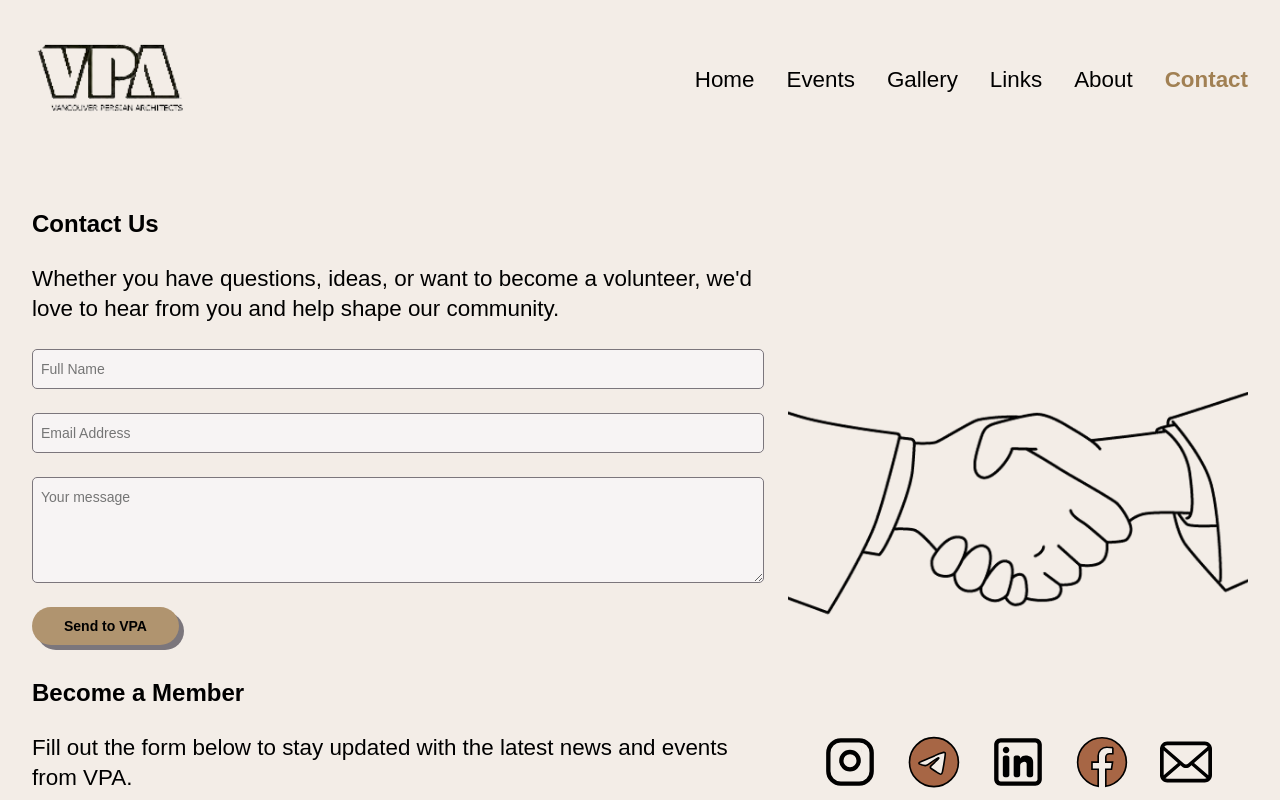
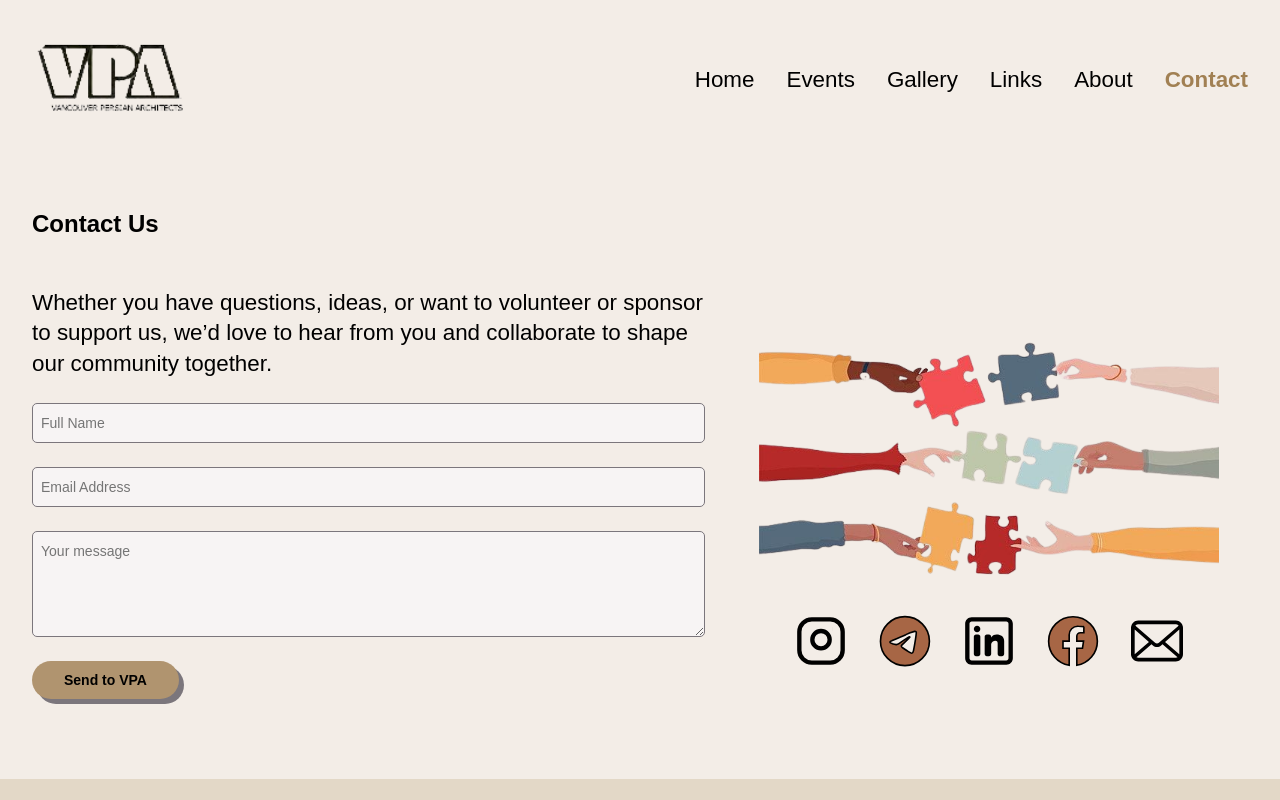
Before and after one commit to BehinaBhr/VPA, a React (Create React App) app: page /contact in a window 1280 px wide. Shown: the top 800 px of the page. Built offline with nearby package versions, Linux system fonts and the light colour scheme.

Commit message:
Refactor Contact page with new ContactForm component, move Become Member part to separate page, fix footer position on pages with less content, and change Connect image to slogan

```diff
--- a/src/App.scss
+++ b/src/App.scss
@@ -22,6 +22,9 @@ a {
 .app {
   background-color: $cream;
   min-height: 100vh;
+  display: flex;
+  flex-direction: column;
+  justify-content: flex-start;
 }
 
 main {
--- /dev/null
+++ b/src/components/ContactForm/ContactForm.js
@@ -0,0 +1,147 @@
+import "./ContactForm.scss";
+import { useState, useRef, useEffect } from "react";
+import emailjs from "@emailjs/browser";
+
+const ContactForm = () => {
+  const [formData, setFormData] = useState({
+    user_name: "",
+    user_email: "",
+    message: "",
+  });
+  const [formSubmitted, setFormSubmitted] = useState(false);
+  const [errors, setErrors] = useState({});
+  const [successMessageVisible, setSuccessMessageVisible] = useState(false);
+  const [isSubmitting, setIsSubmitting] = useState(false);
+
+  const form = useRef();
+
+  const handleChange = (event) => {
+    const { name, value } = event.target;
+    setFormData({ ...formData, [name]: value });
+
+    // Clear the related error when user starts typing
+    if (errors[name]) {
+      setErrors((prevErrors) => ({
+        ...prevErrors,
+        [name]: "", // Clear the error message for the field
+      }));
+    }
+  };
+
+  const validateForm = () => {
+    const validationErrors = {};
+
+    if (!formData.user_name.trim()) {
+      validationErrors.user_name = "Please enter your name";
+    }
+
+    const emailRegex = /^\w+([.-]?\w+)*@\w+([.-]?\w+)*\.\w{2,3}$/;
+    if (!emailRegex.test(formData.user_email)) {
+      validationErrors.user_email = "Please enter a valid email address";
+    }
+
+    if (!formData.message.trim()) {
+      validationErrors.message = "Please enter your message";
+    }
+
+    return validationErrors;
+  };
+
+  const handleSubmit = async (event) => {
+    event.preventDefault();
+    const validationErrors = validateForm();
+
+    if (Object.keys(validationErrors).length === 0) {
+      setIsSubmitting(true);
+      try {
+        const response = await emailjs.sendForm(
+          "service_ddftbnt",
+          "template_nt5x99r",
+          form.current,
+          "7r8MHzHo8KITRpU-c"
+        );
+
+        if (response.status === 200) {
+          setFormSubmitted(true);
+          setSuccessMessageVisible(true);
+          setFormData({
+            user_name: "",
+            user_email: "",
+            message: "",
+          });
+        } else {
+          console.error("Email sending error:", response.text);
+        }
+      } catch (error) {
+        console.error("Error submitting form:", error);
+      } finally {
+        setIsSubmitting(false);
+      }
+    } else {
+      setErrors(validationErrors);
+    }
+  };
+
+  useEffect(() => {
+    if (successMessageVisible) {
+      const timer = setTimeout(() => {
+        setSuccessMessageVisible(false);
+      }, 3000);
+      return () => clearTimeout(timer);
+    }
+  }, [successMessageVisible]);
+  return (
+    <form className="contact-form" ref={form} onSubmit={handleSubmit}>
+      <div className="contact-form__group">
+        <input
+          type="text"
+          id="user_name"
+          name="user_name"
+          required
+          value={formData.user_name}
+          onChange={handleChange}
+          placeholder="Full Name"
+        />
+        {errors.user_name && <span className="error">{errors.user_name}</span>}
+      </div>
+      <div className="contact-form__group">
+        <input
+          type="email"
+          id="user_email"
+          name="user_email"
+          required
+          value={formData.user_email}
+          onChange={handleChange}
+          placeholder="Email Address"
+        />
+        {errors.user_email && <span className="error">{errors.user_email}</span>}
+      </div>
+      <div className="contact-form__group">
+        <textarea
+          id="message"
+          name="message"
+          rows="4"
+          required
+          value={formData.message}
+          onChange={handleChange}
+          placeholder="Your message"
+        />
+        {errors.message && <span className="error">{errors.message}</span>}
+      </div>
+      {successMessageVisible ? null : (
+        <div className="contact-form__button">
+          <button type="submit" disabled={isSubmitting}>
+            {formSubmitted ? "Send Another Message" : "Send to VPA"}
+          </button>
+        </div>
+      )}
+      {successMessageVisible && (
+        <div className="contact-form__success-message" aria-live="polite">
+          <p>Thank you for your message!</p>
+        </div>
+      )}
+    </form>
+  );
+};
+
+export default ContactForm;
--- /dev/null
+++ b/src/components/ContactForm/ContactForm.scss
@@ -0,0 +1,68 @@
+@use "../../styles/partials/typography-mixins" as *;
+@use "../../styles/partials/mixins" as *;
+@use "../../styles/partials/variables" as *;
+@use "../../styles/partials/colors" as *;
+
+.contact-form {
+  display: flex;
+  width: 100%;
+  flex-direction: column;
+  gap: $mobile-padding;
+  @include tablet {
+    gap: $mid-space-between;
+  }
+
+  &__group {
+    display: flex;
+    flex-direction: column;
+    gap: $smallest-space-between;
+
+    label {
+      @include body-large;
+    }
+
+    input,
+    textarea {
+      @include body-medium;
+      background-color: $white;
+      color: $fade-black;
+      width: 100%;
+      padding: $smallest-space-between;
+      border: 1px solid $gray;
+      border-radius: 5px;
+      &:focus {
+        outline: none;
+        border-color: $beige;
+      }
+    }
+  }
+
+  &__button {
+    align-self: center;
+    @include tablet {
+      align-self: flex-start;
+    }
+    button {
+      @include labels-links-button;
+      padding: $smallest-space-between $tablet-padding;
+      background-color: $sand;
+      border: none;
+      border-radius: $oval-border-radius;
+      cursor: pointer;
+      box-shadow: 5px 5px $gray;
+      transition: box-shadow 0.2s ease, transform 0.2s ease;
+      // button effect: being pushed down on hover
+      &:hover {
+        box-shadow: 3px 3px $gray;
+        transform: translateY(4px);
+      }
+    }
+  }
+
+  &__success-message {
+    background-color: $dirty;
+    border-radius: 5px;
+    padding: $mobile-padding;
+    @include body-large;
+  }
+}
--- a/src/components/Footer/Footer.scss
+++ b/src/components/Footer/Footer.scss
@@ -6,6 +6,7 @@
 
 .footer {
   background-color: $light-beige;
+  margin-top: auto;
 
   &__wrapper {
     display: flex;
--- a/src/components/Header/Header.scss
+++ b/src/components/Header/Header.scss
@@ -7,6 +7,7 @@
 .header {
   @include body-large;
   display: flex;
+  width:100%;
   flex-direction: column;
   align-items: center;
   padding: $mobile-padding;
--- a/src/pages/Contact/Contact.js
+++ b/src/pages/Contact/Contact.js
@@ -1,173 +1,110 @@
 import "./Contact.scss";
 import { DocumentTitle } from "../../utils/utils";
-import { useState, useRef, useEffect } from "react";
-import emailjs from "@emailjs/browser";
+import ContactForm from "../../components/ContactForm/ContactForm";
 import ContactLink from "../../components/ContactLinks/ContactLink";
 import connectLogo from "../../assets/images/connect.png";
 const Contact = () => {
   DocumentTitle("Contact Us");
+  //   user_name: "",
+  //   user_email: "",
+  //   message: "",
+  // });
+  // const [formSubmitted, setFormSubmitted] = useState(false);
+  // const [errors, setErrors] = useState({});
+  // const [successMessageVisible, setSuccessMessageVisible] = useState(false);
 
-  const [formData, setFormData] = useState({
-    user_name: "",
-    user_email: "",
-    message: "",
-  });
-  const [formSubmitted, setFormSubmitted] = useState(false);
-  const [errors, setErrors] = useState({});
-  const [successMessageVisible, setSuccessMessageVisible] = useState(false);
+  // const form = useRef();
 
-  const form = useRef();
+  // const handleChange = (event) => {
+  //   const { name, value } = event.target;
+  //   setFormData({ ...formData, [name]: value });
 
-  const handleChange = (event) => {
-    const { name, value } = event.target;
-    setFormData({ ...formData, [name]: value });
+  //   // Clear the related error when user starts typing
+  //   if (name === "user_email") {
+  //     setErrors((prevErrors) => ({
+  //       ...prevErrors,
+  //       user_email: "", // Clear the error message for email field
+  //     }));
+  //   }
+  // };
 
-    // Clear the related error when user starts typing
-    if (name === "user_email") {
-      setErrors((prevErrors) => ({
-        ...prevErrors,
-        user_email: "", // Clear the error message for email field
-      }));
-    }
-  };
+  // const validateForm = () => {
+  //   const validationErrors = {};
 
-  const validateForm = () => {
-    const validationErrors = {};
+  //   if (!formData.user_name.trim()) {
+  //     validationErrors.user_name = "Please enter your name";
+  //   }
 
-    if (!formData.user_name.trim()) {
-      validationErrors.user_name = "Please enter your name";
-    }
+  //   const emailRegex = /^\w+([.-]?\w+)*@\w+([.-]?\w+)*\.\w{2,3}$/;
+  //   if (!emailRegex.test(formData.user_email)) {
+  //     validationErrors.user_email = "Please enter a valid email address";
+  //   }
 
-    const emailRegex = /^\w+([.-]?\w+)*@\w+([.-]?\w+)*\.\w{2,3}$/;
-    if (!emailRegex.test(formData.user_email)) {
-      validationErrors.user_email = "Please enter a valid email address";
-    }
+  //   if (!formData.message.trim()) {
+  //     validationErrors.message = "Please enter your message";
+  //   }
 
-    if (!formData.message.trim()) {
-      validationErrors.message = "Please enter your message";
-    }
+  //   return validationErrors;
+  // };
 
-    return validationErrors;
-  };
+  // const handleSubmit = async (event) => {
+  //   event.preventDefault();
+  //   const validationErrors = validateForm();
 
-  const handleSubmit = async (event) => {
-    event.preventDefault();
-    const validationErrors = validateForm();
+  //   if (Object.keys(validationErrors).length === 0) {
+  //     try {
+  //       const response = await emailjs.sendForm(
+  //         "service_ddftbnt",
+  //         "template_nt5x99r",
+  //         form.current,
+  //         "7r8MHzHo8KITRpU-c"
+  //       );
 
-    if (Object.keys(validationErrors).length === 0) {
-      try {
-        const response = await emailjs.sendForm(
-          "service_ddftbnt",
-          "template_nt5x99r",
-          form.current,
-          "7r8MHzHo8KITRpU-c"
-        );
+  //       if (response.status === 200) {
+  //         setFormSubmitted(true);
+  //         setSuccessMessageVisible(true);
+  //         console.log("Message sent successfully!", response.text);
+  //         setFormData({
+  //           user_name: "",
+  //           user_email: "",
+  //           message: "",
+  //         });
+  //       } else {
+  //         console.error("Email sending error:", response.text);
+  //       }
+  //     } catch (error) {
+  //       console.error("Error submitting form:", error);
+  //     }
+  //   } else {
+  //     setErrors(validationErrors);
+  //   }
+  // };
 
-        if (response.status === 200) {
-          setFormSubmitted(true);
-          setSuccessMessageVisible(true);
-          console.log("Message sent successfully!", response.text);
-          setFormData({
-            user_name: "",
-            user_email: "",
-            message: "",
-          });
-        } else {
-          console.error("Email sending error:", response.text);
-        }
-      } catch (error) {
-        console.error("Error submitting form:", error);
-      }
-    } else {
-      setErrors(validationErrors);
-    }
-  };
-
-  useEffect(() => {
-    if (successMessageVisible) {
-      const timer = setTimeout(() => {
-        setSuccessMessageVisible(false);
-      }, 3000);
-      return () => clearTimeout(timer);
-    }
-  }, [successMessageVisible]);
+  // useEffect(() => {
+  //   if (successMessageVisible) {
+  //     const timer = setTimeout(() => {
+  //       setSuccessMessageVisible(false);
+  //     }, 3000);
+  //     return () => clearTimeout(timer);
+  //   }
+  // }, [successMessageVisible]);
 
   return (
     <div className="contact">
-      <div className="contact__img-wrapper">
-        <section className="contact__slogan">
-          <img src={connectLogo} alt="two hand shaking " loading="lazy" />
+      <h2 className="contact__title">Contact Us</h2>
+
+      <div className="contact__body">
+        <section className="contact__img-wrapper">
+          <img className="contact__slogan" src={connectLogo} alt="two hand shaking " loading="lazy" />
+          <ContactLink />
         </section>
-        <ContactLink />
-      </div>
-      <div className="contact__content-wrapper">
+
         <section className="contact__content">
-          <h2 className="contact__title">Contact Us</h2>
           <p className="contact__info">
-            Whether you have questions, ideas, or want to become a volunteer, we'd love to hear from you and help shape
-            our community.
+            Whether you have questions, ideas, or want to volunteer or sponsor to support us, we’d love to hear from you
+            and collaborate to shape our community together.
           </p>
-          <form className="contact__form" ref={form} onSubmit={handleSubmit}>
-            <div className="contact__form-group">
-              <input
-                type="text"
-                id="user_name"
-                name="user_name"
-                required
-                value={formData.user_name}
-                onChange={handleChange}
-                placeholder="Full Name"
-              />
-              {errors.user_name && <span className="error">{errors.user_name}</span>}
-            </div>
-            <div className="contact__form-group">
-              <input
-                type="email"
-                id="user_email"
-                name="user_email"
-                required
-                value={formData.user_email}
-                onChange={handleChange}
-                placeholder="Email Address"
-              />
-              {errors.user_email && <span className="error">{errors.user_email}</span>}
-            </div>
-            <div className="contact__form-group">
-              <textarea
-                id="message"
-                name="message"
-                rows="4"
-                required
-                value={formData.message}
-                onChange={handleChange}
-                placeholder="Your message"
-              />
-              {errors.message && <span className="error">{errors.message}</span>}
-            </div>
-            {successMessageVisible ? null : (
-              <div className="contact__form-button">
-                <button type="submit">{formSubmitted ? "Send Another Message" : "Send to VPA"}</button>
-              </div>
-            )}
-          </form>
-          {successMessageVisible && (
-            <div className="contact__success-message">
-              <p>Thank you for your message!</p>
-            </div>
-          )}
-        </section>
-        <section className="contact__content">
-          <h2 className="contact__title">Become a Member</h2>
-          <p className="contact__info">
-            Fill out the form below to stay updated with the latest news and events from VPA.
-          </p>
-          <a
-            href="https://docs.google.com/forms/d/e/1FAIpQLSfB4dgCZDUdqZd_5-XCXuk1M67FskQVavFjDg9qAtocAr03UQ/viewform"
-            target="_blank"
-            rel="noreferrer noopener"
-          >
-            <button> VPA Member Form</button>
-          </a>
+          <ContactForm />
         </section>
       </div>
     </div>
--- a/src/pages/Contact/Contact.scss
+++ b/src/pages/Contact/Contact.scss
@@ -9,29 +9,45 @@
   align-items: center;
   gap: $mid-space-between;
   @include tablet {
-    flex-direction: row-reverse;
+    align-items: flex-start;
+    gap: $large-space-between;
   }
+
+  &__title {
+    @include subheader;
+    color: $black;
+  }
+
+  &__body {
+    display: flex;
+    flex-direction: column;
+    align-items: center;
+    gap: $mid-space-between;
+    @include tablet {
+      flex-direction: row-reverse;
+    }
+  }
+
   &__img-wrapper {
     display: flex;
     flex-direction: column;
     align-items: center;
+    width: 100%;
+    gap: $mobile-padding;
+    @include tablet {
+      gap: $mid-space-between;
+    }
   }
   &__slogan {
     display: flex;
     justify-content: center;
-    width: 100%;
+    width: 235px;
     @include tablet {
       justify-content: flex-end;
+      width: 340px;
     }
-    img {
-      margin: 0 auto;
-      width: 200px;
-      @include tablet {
-        width: 340px;
-      }
-      @include desktop {
-        width: 460px;
-      }
+    @include desktop {
+      width: 460px;
     }
   }
   .contact-links {
@@ -43,30 +59,17 @@
     }
   }
 
-  &__content-wrapper {
-    display: flex;
-    flex-direction: column;
-    align-items: center;
-    gap: $mid-space-between;
-    @include tablet {
-      align-items: flex-start;
-      gap: $tablet-padding;
-    }
-  }
-  &__content{
+  &__content {
     display: flex;
     flex-direction: column;
     align-items: center;
     gap: $small-space-between;
-    @include tablet{
+    @include tablet {
       align-items: flex-start;
       gap: $mid-space-between;
     }
   }
-  &__title {
-    @include subheader;
-    color: $black;
-  }
+
   &__info {
     @include body-large;
     text-align: center;
@@ -77,65 +80,65 @@
       text-align: left;
     }
   }
-  &__form {
-    display: flex;
-    width: 100%;
-    flex-direction: column;
-    gap: $mobile-padding;
-    @include tablet {
-      gap: $mid-space-between;
-    }
+  // &__form {
+  //   display: flex;
+  //   width: 100%;
+  //   flex-direction: column;
+  //   gap: $mobile-padding;
+  //   @include tablet {
+  //     gap: $mid-space-between;
+  //   }
 
-    &-group {
-      display: flex;
-      flex-direction: column;
-      gap: $smallest-space-between;
+  //   &-group {
+  //     display: flex;
+  //     flex-direction: column;
+  //     gap: $smallest-space-between;
 
-      label {
-        @include body-large;
-      }
+  //     label {
+  //       @include body-large;
+  //     }
 
-      input,
-      textarea {
-        @include body-medium;
-        background-color: $white;
-        color: $fade-black;
-        width: 100%;
-        padding: $smallest-space-between;
-        border: 1px solid $gray;
-        border-radius: 5px;
-        &:focus {
-          outline: none;
-          border-color: $beige
-        }
-      }
-    }
-    &-button {
-      align-self: center;
-      @include tablet {
-        align-self: flex-start;
-      }
-    }
-  }
-  button {
-    @include labels-links-button;
-    padding: $smallest-space-between $tablet-padding;
-    background-color: $sand;
-    border: none;
-    border-radius: $oval-border-radius;
-    cursor: pointer;
-    box-shadow: 5px 5px $gray;
-    transition: box-shadow 0.2s ease, transform 0.2s ease;
-    // button effect: being pushed down on hover
-    &:hover {
-      box-shadow: 3px 3px $gray;
-      transform: translateY(4px);
-    }
-  }
-  &__success-message {
-    background-color: $dirty;
-    border-radius: 5px;
-    padding: $mobile-padding;
-    @include body-large;
-  }
+  //     input,
+  //     textarea {
+  //       @include body-medium;
+  //       background-color: $white;
+  //       color: $fade-black;
+  //       width: 100%;
+  //       padding: $smallest-space-between;
+  //       border: 1px solid $gray;
+  //       border-radius: 5px;
+  //       &:focus {
+  //         outline: none;
+  //         border-color: $beige;
+  //       }
+  //     }
+  //   }
+  //   &-button {
+  //     align-self: center;
+  //     @include tablet {
+  //       align-self: flex-start;
+  //     }
+  //   }
+  // }
+  // button {
+  //   @include labels-links-button;
+  //   padding: $smallest-space-between $tablet-padding;
+  //   background-color: $sand;
+  //   border: none;
+  //   border-radius: $oval-border-radius;
+  //   cursor: pointer;
+  //   box-shadow: 5px 5px $gray;
+  //   transition: box-shadow 0.2s ease, transform 0.2s ease;
+  //   // button effect: being pushed down on hover
+  //   &:hover {
+  //     box-shadow: 3px 3px $gray;
+  //     transform: translateY(4px);
+  //   }
+  // }
+  // &__success-message {
+  //   background-color: $dirty;
+  //   border-radius: 5px;
+  //   padding: $mobile-padding;
+  //   @include body-large;
+  // }
 }
```
Also changed, not shown: src/assets/images/connect.png.
